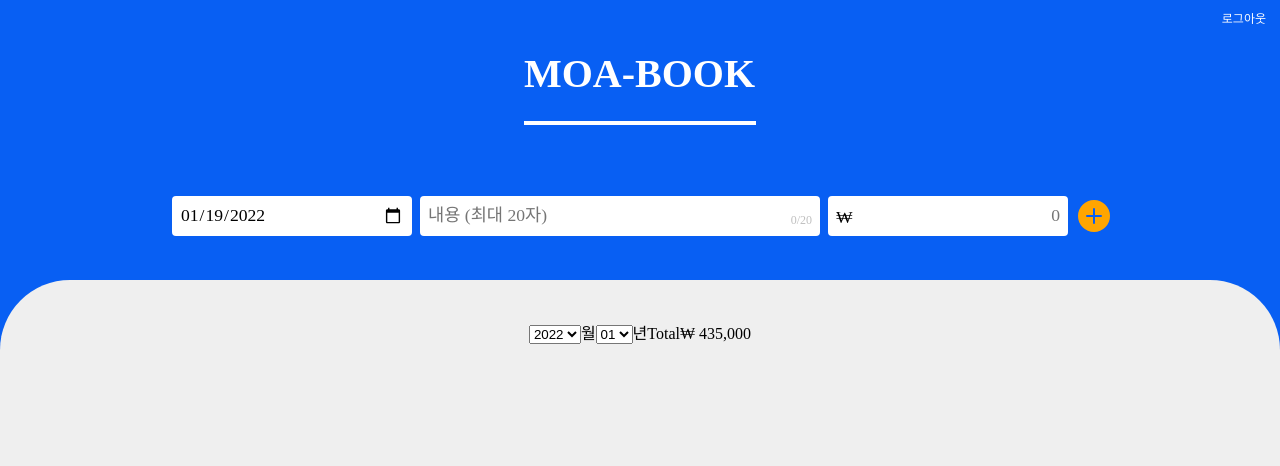
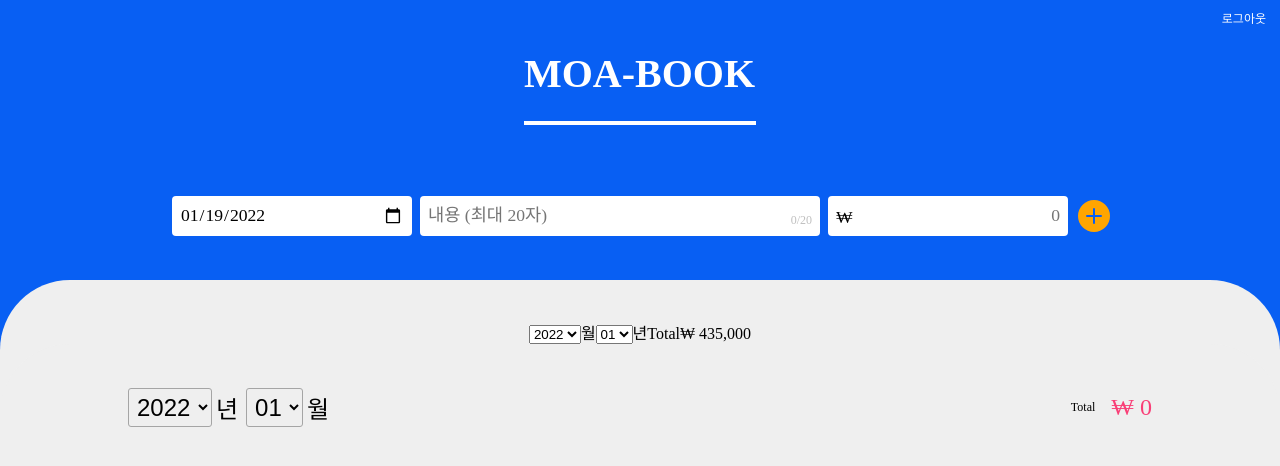
Before and after one commit to young-d/moabook-v1, a Next.js app: page / in a window 1280 px wide. Shown: the top 466 px of the page. Built offline with nearby package versions, Linux system fonts and the light colour scheme; a web font is replaced by a local one.

Commit message:
feat: 지출내역 목록 렌더링 시 필터 및 정렬, 총금액 렌더링

```diff
--- a/src/components/SpendingList.tsx
+++ b/src/components/SpendingList.tsx
@@ -1,5 +1,244 @@
+import styled from '@emotion/styled';
+import { VALID_YEAR_OLDEST, VALID_YEAR_LATEST } from '@utils/constants';
+import { ChangeEvent, useEffect, useState } from 'react';
+import { Spending, useSpending } from '@contexts/SpendingProvider';
+import { formattedAmount } from '@utils/formattedNumber';
+import { FiEdit3 } from 'react-icons/fi';
+import { AiOutlineDelete } from 'react-icons/ai';
+
 const SpendingList = () => {
-  return <></>;
+  const date = new Date();
+  const currYear = date.getFullYear();
+  const currMonth = date.getMonth() + 1;
+  const [selectedDate, setSelectedDate] = useState({
+    year: `${currYear}`,
+    month: `${currMonth >= 10 ? currMonth : `0${currMonth}`}`,
+  });
+  const years = [];
+  const months = [];
+  const { spending } = useSpending();
+  const [filteredSpending, setFilteredSpending] = useState<Spending[]>();
+  const [totalAmount, setTotalAmount] = useState(0);
+
+  useEffect(() => {
+    setFilteredSpending(() =>
+      spending
+        .filter(
+          ({ date }) =>
+            date.substr(0, 4) === selectedDate.year &&
+            date.substr(5, 2) === selectedDate.month,
+        )
+        .sort(
+          (a, b) =>
+            parseInt(a.date.substr(8, 2)) - parseInt(b.date.substr(8, 2)),
+        ),
+    );
+  }, [selectedDate.month, selectedDate.year, spending]);
+
+  useEffect(() => {
+    const total = filteredSpending?.reduce((acc, { amount }) => {
+      return (acc += amount);
+    }, 0);
+
+    total && setTotalAmount(total);
+  }, [filteredSpending]);
+
+  for (let i = VALID_YEAR_LATEST; i >= VALID_YEAR_OLDEST; i--) {
+    years.push(`${i}`);
+  }
+
+  let validMonth = 1;
+
+  while (validMonth <= 12) {
+    if (selectedDate.year === `${currYear}` && validMonth > currMonth) {
+      break;
+    }
+
+    months.push(`${validMonth >= 10 ? validMonth++ : `0${validMonth++}`}`);
+  }
+
+  const handleYearChange = (e: ChangeEvent<HTMLSelectElement>) => {
+    setSelectedDate({ ...selectedDate, year: e.target?.value });
+  };
+
+  const handleMonthChange = (e: ChangeEvent<HTMLSelectElement>) => {
+    setSelectedDate({ ...selectedDate, month: e.target?.value });
+  };
+
+  return (
+    <ListContainer>
+      <Wrapper>
+        <SelectorGroup>
+          <Select
+            name="year"
+            id="year-select"
+            onChange={handleYearChange}
+            defaultValue={selectedDate.year}>
+            {years.map((value, index) => (
+              <option key={index} value={value}>
+                {value}
+              </option>
+            ))}
+          </Select>
+          <SelectLabel>년</SelectLabel>
+          <Select
+            name="month"
+            id="month-select"
+            onChange={handleMonthChange}
+            defaultValue={selectedDate.month}>
+            {months.map((value, index) => (
+              <option key={index} value={value}>
+                {value}
+              </option>
+            ))}
+          </Select>
+          <SelectLabel>월</SelectLabel>
+        </SelectorGroup>
+        <TotalAmount>
+          <AmountLabel>Total</AmountLabel>
+          <Amount>₩ {formattedAmount(totalAmount)}</Amount>
+        </TotalAmount>
+      </Wrapper>
+      {filteredSpending && filteredSpending.length > 0 && (
+        <List>
+          {filteredSpending.map(({ id, date, content, amount }) => {
+            return (
+              <Item key={id}>
+                <Inner>
+                  <SpendingDate>{date.split('-').join('.')}</SpendingDate>
+                  <SpendingContent>{content}</SpendingContent>
+                  <SpendingAmount value={amount}>
+                    {formattedAmount(amount)} 원
+                  </SpendingAmount>
+                </Inner>
+                <IconGroup>
+                  <FiEdit3 />
+                  <AiOutlineDelete />
+                </IconGroup>
+              </Item>
+            );
+          })}
+        </List>
+      )}
+    </ListContainer>
+  );
 };
 
+const ListContainer = styled.div`
+  width: 100%;
+  flex-basis: 68%;
+  flex-shrink: 3;
+  background-color: #efefef;
+  border-radius: 70px 70px 0 0;
+  margin-top: auto;
+  padding: 40px 0;
+`;
+
+const Wrapper = styled.section`
+  max-width: 80%;
+  margin: 0 auto;
+  display: flex;
+  justify-content: space-between;
+  flex-wrap: wrap;
+`;
+
+const SelectorGroup = styled.article`
+  display: flex;
+  align-items: center;
+  margin: 4px 0;
+  font-size: 1.5em;
+`;
+
+const Select = styled.select`
+  font-size: 1em;
+  padding: 4px;
+  cursor: pointer;
+  border-color: #a5a5a5;
+  border-radius: 3px;
+`;
+
+const SelectLabel = styled.label`
+  margin: 0 8px 0 4px;
+`;
+
+const TotalAmount = styled.section`
+  display: flex;
+  align-items: center;
+  margin: 4px 0;
+`;
+
+const AmountLabel = styled.label`
+  font-size: 12px;
+  margin-right: 16px;
+`;
+
+const Amount = styled.article`
+  color: #f93f77;
+  font-size: 1.5em;
+  white-space: nowrap;
+`;
+
+const List = styled.ul`
+  width: 80%;
+  margin: 0 auto;
+  padding: 0;
+`;
+
+const Item = styled.li`
+  width: 100%;
+  display: flex;
+  margin: 8px 0;
+  box-shadow: 2px 2px 4px #bebebe;
+  border-radius: 4px;
+  align-items: center;
+  background-color: #fff;
+`;
+
+const Inner = styled.div`
+  width: calc(100% - 48px);
+  display: flex;
+  padding: 8px;
+
+  @media (max-width: 600px) {
+    flex-direction: column;
+    align-items: flex-start;
+    justify-content: center;
+  }
+`;
+
+const SpendingDate = styled.div`
+  height: 18px;
+  line-height: 24px;
+  flex-basis: 20%;
+  text-align: center;
+  color: #a5a5a5;
+  font-size: 0.8em;
+`;
+
+const SpendingContent = styled.div`
+  flex-basis: 50%;
+  word-break: break-word;
+`;
+
+const SpendingAmount = styled.div`
+  flex-basis: 34%;
+  text-align: right;
+  ${(props: { value: number }) => props.value >= 100000 && 'color: #F93F77'};
+  white-space: nowrap;
+`;
+
+const IconGroup = styled.div`
+  width: 48px;
+  height: 16px;
+  color: #a5a5a5;
+  display: flex;
+  justify-content: center;
+  margin: 0 auto;
+
+  & > * {
+    cursor: pointer;
+    margin: 0 2px;
+  }
+`;
+
 export default SpendingList;
--- a/src/contexts/SpendingProvider.tsx
+++ b/src/contexts/SpendingProvider.tsx
@@ -7,7 +7,7 @@ interface SpendingInput {
   content: string;
   amount: number;
 }
-interface Spending extends SpendingInput {
+export interface Spending extends SpendingInput {
   id: string;
 }
 
@@ -15,7 +15,7 @@ interface ISpendingContext {
   spending: Spending[];
   addSpending({ date, content, amount }: SpendingInput): void;
   updateSpending({ id, date, content, amount }: Spending): void;
-  removeSpending(props: { id: string }): void;
+  removeSpending(id: string): void;
 }
 
 const SpendingContext = createContext<ISpendingContext>({} as ISpendingContext);
@@ -55,8 +55,8 @@ const SpendingProvider = ({
     );
   };
 
-  const removeSpending = (props: { id: string }) => {
-    setSpending(spending.filter((item: Spending) => item.id !== props.id));
+  const removeSpending = (id: string) => {
+    setSpending(spending.filter((item: Spending) => item.id !== id));
   };
 
   return (
--- /dev/null
+++ b/src/utils/constants.js
@@ -0,0 +1,4 @@
+const date = new Date();
+
+export const VALID_YEAR_OLDEST = 1996;
+export const VALID_YEAR_LATEST = parseInt(date.getFullYear());
--- /dev/null
+++ b/src/utils/formattedNumber.js
@@ -0,0 +1,11 @@
+export const formattedAmount = number =>
+  number?.toString().replace(/\B(?=(\d{3})+(?!\d))/g, ',');
+
+export const formattedDate = (date, delimiter) => {
+  const year = `${date.getFullYear()}`;
+  const month =
+    date.getMonth() >= 9 ? `${date.getMonth() + 1}` : `0${date.getMonth() + 1}`;
+  const day = `${date.getDate()}`;
+
+  return year + delimiter + month + delimiter + day;
+};
--- a/styles/globals.css
+++ b/styles/globals.css
@@ -19,6 +19,10 @@ input {
   font-family: 'GmarketSansMedium';
 }
 
+li {
+  list-style: none;
+}
+
 @font-face {
   font-family: 'GmarketSansMedium';
   src: url('https://cdn.jsdelivr.net/gh/projectnoonnu/noonfonts_2001@1.1/GmarketSansMedium.woff') format('woff');
```
